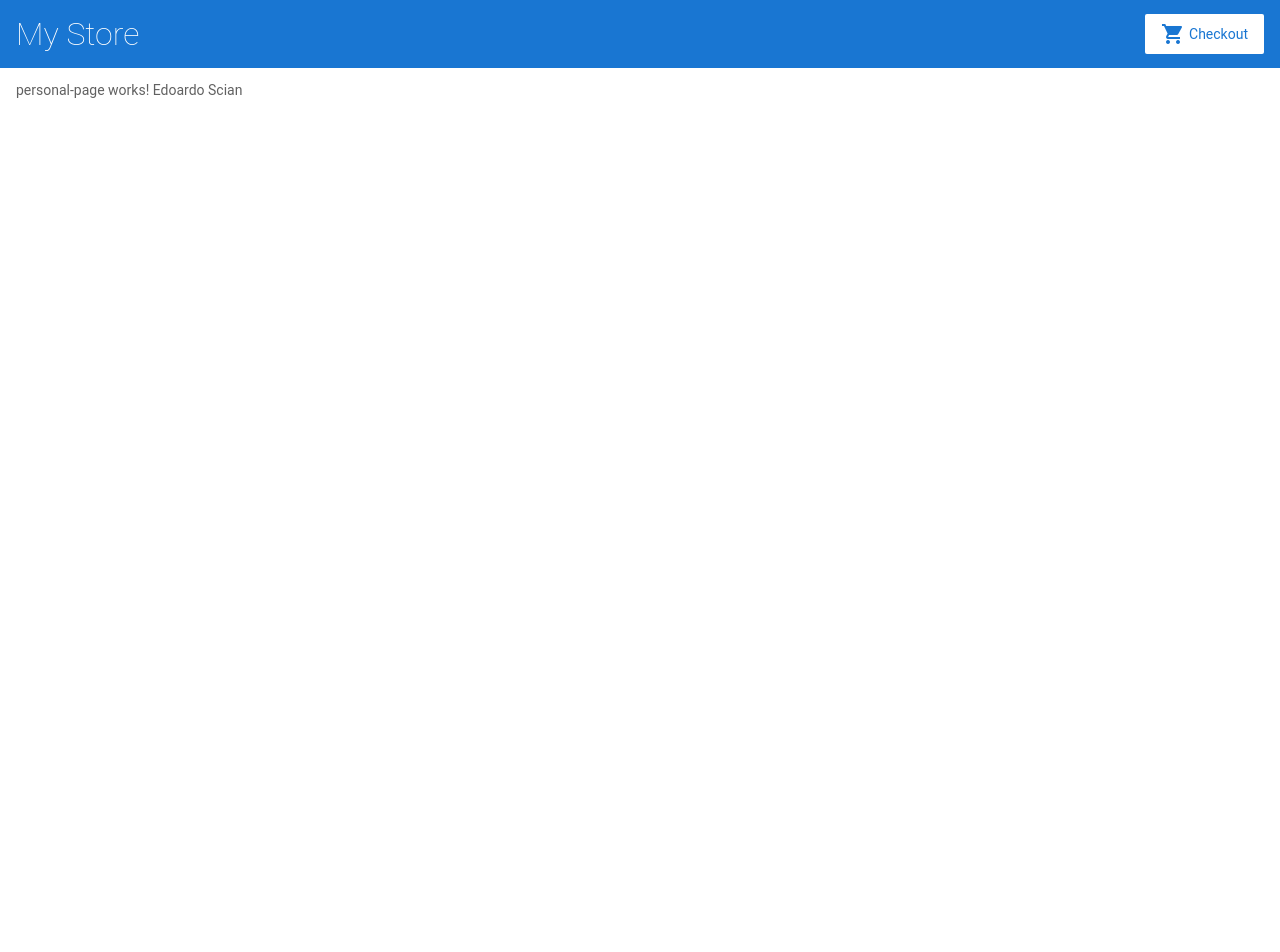
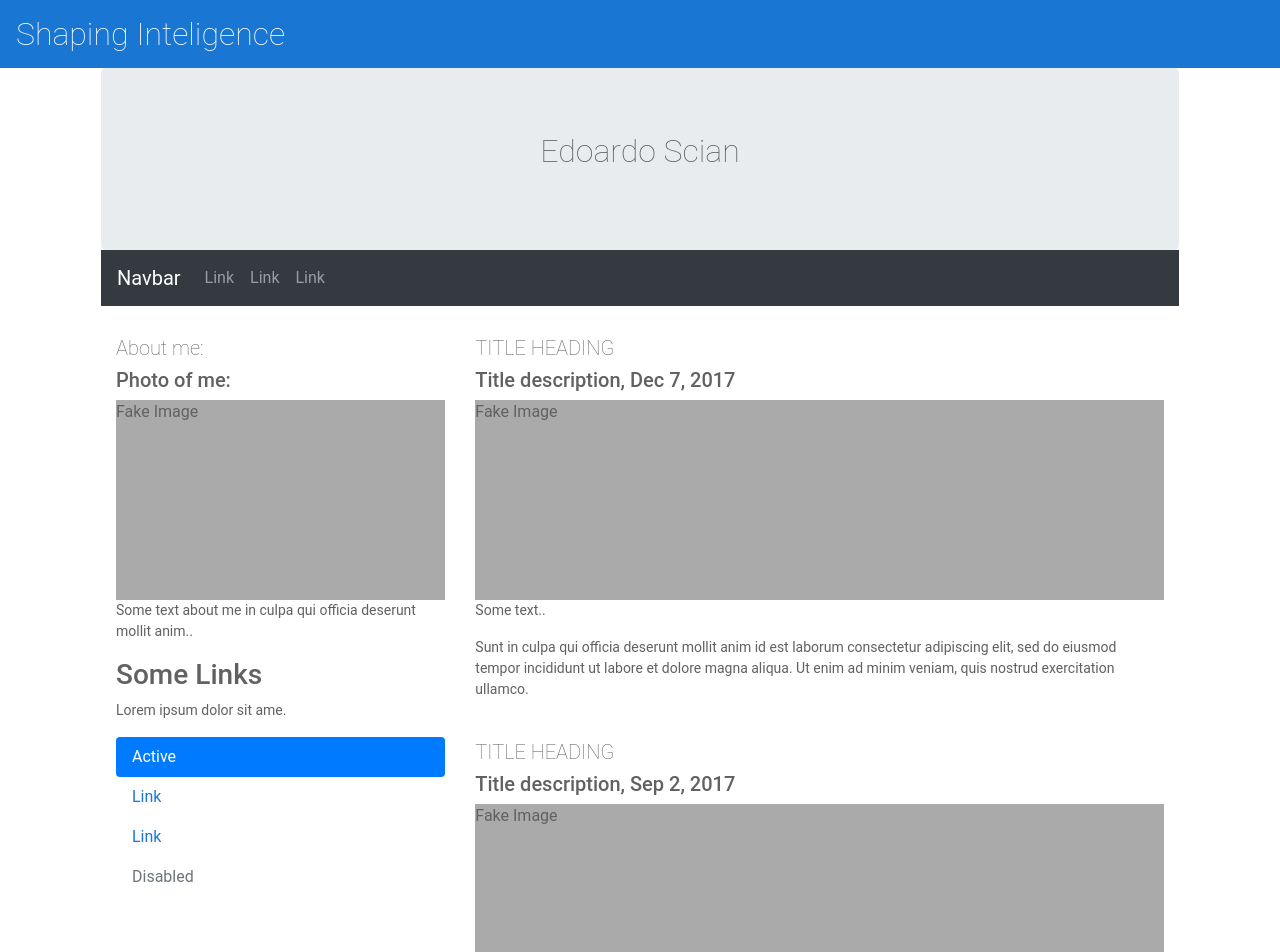
Before and after one commit to SaverioFrancesco/angular-2xudga, an Angular app: page /personal/1 in a window 1280 px wide. Shown: the top 952 px of the page. Before the commit the page ends 800 px from the top, so only its background shows below. Built offline with nearby package versions, Linux system fonts and the light colour scheme.

Commit message:
1 binaries uploaded

```diff
--- a/src/app/accounts.ts
+++ b/src/app/accounts.ts
@@ -4,12 +4,19 @@
     age: 25,
     description: 'The smart one',
     picture: ''
+    ,facebook:''
+    ,linkedin:''
+    ,instagram:''
+    ,bio:'Machine learning expert an senior artificial inteligence scientist'
   },
   {
     name: 'Edoardo Scian',
     age: 25,
     description: 'The tall and handsome one',
     picture: ''
+    ,facebook:''
+    ,linkedin:''
+    ,instagram:''
   }
 ];
 
--- a/src/app/personal-page/personal-page.component.css
+++ b/src/app/personal-page/personal-page.component.css
@@ -0,0 +1,4 @@
+ .fakeimg {
+    height: 200px;
+    background: #aaa;
+  }
--- a/src/app/personal-page/personal-page.component.html
+++ b/src/app/personal-page/personal-page.component.html
@@ -1,4 +1,70 @@
-<p>
-personal-page works!
-{{identityData.name}}
-</p>
+<div class="jumbotron text-center" style="margin-bottom:0">
+  <h1>{{identityData.name}}</h1>
+  <p>{{identityData.bio}}</p>
+</div>
+
+<nav class="navbar navbar-expand-sm bg-dark navbar-dark">
+  <a class="navbar-brand" href="#">Navbar</a>
+  <button class="navbar-toggler" type="button" data-toggle="collapse" data-target="#collapsibleNavbar">
+    <span class="navbar-toggler-icon"></span>
+  </button>
+  <div class="collapse navbar-collapse" id="collapsibleNavbar">
+    <ul class="navbar-nav">
+      <li class="nav-item">
+        <a class="nav-link" href="#">Link</a>
+      </li>
+      <li class="nav-item">
+        <a class="nav-link" href="#">Link</a>
+      </li>
+      <li class="nav-item">
+        <a class="nav-link" href="#">Link</a>
+      </li>
+    </ul>
+  </div>
+</nav>
+
+<div class="container" style="margin-top:30px">
+  <div class="row">
+    <div class="col-sm-4">
+      <h2>About me:  </h2>
+      {{identityData.bio}}
+      <h5>Photo of me:</h5>
+      <div class="fakeimg">Fake Image</div>
+      <p>Some text about me in culpa qui officia deserunt mollit anim..</p>
+      <h3>Some Links</h3>
+      <p>Lorem ipsum dolor sit ame.</p>
+      <ul class="nav nav-pills flex-column">
+        <li class="nav-item">
+          <a class="nav-link active" href="#">Active</a>
+        </li>
+        <li class="nav-item">
+          <a class="nav-link" href="#">Link</a>
+        </li>
+        <li class="nav-item">
+          <a class="nav-link" href="#">Link</a>
+        </li>
+        <li class="nav-item">
+          <a class="nav-link disabled" href="#">Disabled</a>
+        </li>
+      </ul>
+      <hr class="d-sm-none">
+    </div>
+    <div class="col-sm-8">
+      <h2>TITLE HEADING</h2>
+      <h5>Title description, Dec 7, 2017</h5>
+      <div class="fakeimg">Fake Image</div>
+      <p>Some text..</p>
+      <p>Sunt in culpa qui officia deserunt mollit anim id est laborum consectetur adipiscing elit, sed do eiusmod tempor incididunt ut labore et dolore magna aliqua. Ut enim ad minim veniam, quis nostrud exercitation ullamco.</p>
+      <br>
+      <h2>TITLE HEADING</h2>
+      <h5>Title description, Sep 2, 2017</h5>
+      <div class="fakeimg">Fake Image</div>
+      <p>Some text..</p>
+      <p>Sunt in culpa qui officia deserunt mollit anim id est laborum consectetur adipiscing elit, sed do eiusmod tempor incididunt ut labore et dolore magna aliqua. Ut enim ad minim veniam, quis nostrud exercitation ullamco.</p>
+    </div>
+  </div>
+</div>
+
+<div class="jumbotron text-center" style="margin-bottom:0">
+  <p>Footer</p>
+</div>
--- a/src/app/top-bar/top-bar.component.html
+++ b/src/app/top-bar/top-bar.component.html
@@ -1,6 +1,7 @@
 <a [routerLink]="['/']">
-  <h1>My Store</h1>
+  <h1>Shaping Inteligence</h1>
 </a>
+<!--
 
 <a [routerLink]="['/cart']" class="button fancy-button"><i class="material-icons">shopping_cart</i>Checkout</a>
 
--- a/src/index.html
+++ b/src/index.html
@@ -11,6 +11,21 @@
       href="https://fonts.googleapis.com/icon?family=Material+Icons"
       rel="stylesheet"
     />
+
+    <meta charset="utf-8">
+  <meta name="viewport" content="width=device-width, initial-scale=1">
+  <link rel="stylesheet" href="https://maxcdn.bootstrapcdn.com/bootstrap/4.3.1/css/bootstrap.min.css">
+    <script src="https://ajax.googleapis.com/ajax/libs/jquery/3.4.1/jquery.min.js"></script>
+  <script src="https://cdnjs.cloudflare.com/ajax/libs/popper.js/1.14.7/umd/popper.min.js"></script>
+  <script src="https://maxcdn.bootstrapcdn.com/bootstrap/4.3.1/js/bootstrap.min.js"></script>
+  <style>
+  .fakeimg {
+    height: 200px;
+    background: #aaa;
+  }
+  </style>
+
+
   </head>
   <body>
     <app-root></app-root>
```
Also changed, not shown: 67923859_2800193813341564_367949959917469696_o.jpg (added).
